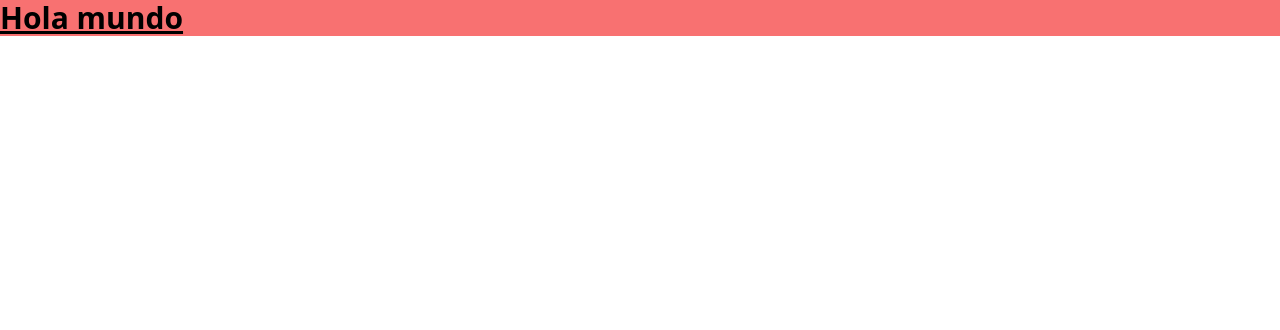
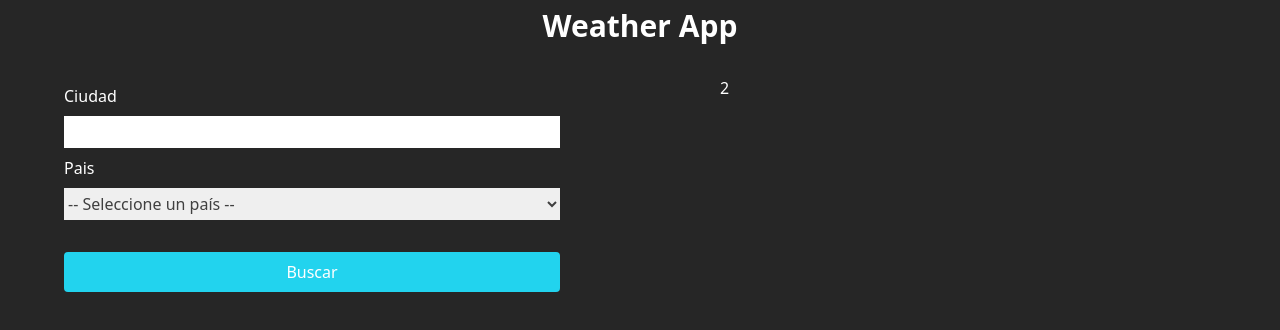
Before and after one commit to RobertoBlanco20/weather-app, a React (Create React App) app: page / in a window 1280 px wide. Shown: the top 330 px of the page. Built offline with nearby package versions, Linux system fonts and the light colour scheme.

Commit message:
form state

```diff
--- a/src/App.js
+++ b/src/App.js
@@ -1,9 +1,23 @@
+import Header from './components/Header';
+import Form from './components/Form.js';
 
 function App() {
   return (
-    <div className="container mx-auto">
-      <h1 className="text-3xl font-bold underline bg-red-400">Hola mundo</h1>
-    </div>
+    <main>
+        <Header
+          title='Weather App'
+        />
+
+        <div className='grid grid-cols-1 md:grid-cols-2 md:gap-8'>
+          <div className=' mx-16 my-8'>
+            <Form />
+          </div>
+          <div className= ' mx-16 my-8'>
+            2
+          </div>
+        </div>
+
+    </main>
   );
 }
 
--- /dev/null
+++ b/src/components/Form.js
@@ -0,0 +1,63 @@
+import React, {useState} from 'react'
+
+const Form = () => {
+
+    const [search , setSearch] = useState({
+        city: '',
+        country: ''
+    })
+
+    const {city, country} = search;
+
+    const handleChange = e => {
+        setSearch({
+            ...search,
+            [ e.target.name ] : e.target.value}
+            )
+    }
+
+
+
+
+    return (
+        <form className='flex flex-col w-full'>
+            <label id='ciudad' className='w-full my-2'>Ciudad</label>
+            <input
+                onChange={ handleChange }
+                type='text'
+                name='city'
+                id='city'
+                value={city}
+                className='w-full h-8 text-neutral-700'
+            />
+
+            <label htmlFor='pais' className='w-full my-2'>Pais</label>
+            <select
+                onChange={handleChange}
+                type='text'
+                name='country'
+                id='country'
+                value={country}
+                className='w-full h-8 text-neutral-700'
+                >
+                    <option value="">-- Seleccione un país --</option>
+                    <option value="US">Estados Unidos</option>
+                    <option value="MX">México</option>
+                    <option value="AR">Argentina</option>
+                    <option value="CO">Colombia</option>
+                    <option value="CR">Costa Rica</option>
+                    <option value="ES">España</option>
+                    <option value="PE">Perú</option>
+                    <option value='UY'>Uruguay</option>
+                    <option value='PY'>Paraguay</option>
+                    <option value='CH'>Chile</option>
+                    <option value='BR'>Brasil</option>
+            </select>
+
+
+            <button type='submit' className='w-full h-10 my-8 bg-cyan-400 text-white rounded font-bolder'>Buscar</button>
+        </form>
+     );
+}
+
+export default Form;
--- /dev/null
+++ b/src/components/Header.js
@@ -0,0 +1,11 @@
+import React from 'react'
+
+const Header = ({title}) => {
+    return (
+        <h1
+            className='text-3xl mt-2 font-bold text-center'
+        >{title}</h1>
+     );
+}
+
+export default Header;
--- a/src/index.css
+++ b/src/index.css
@@ -1,3 +1,8 @@
 @tailwind base;
 @tailwind components;
 @tailwind utilities;
+
+body{
+    background-color: #262626;
+    color: #fff;
+}
```
